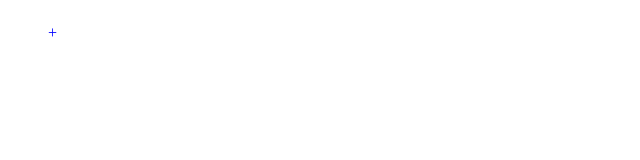
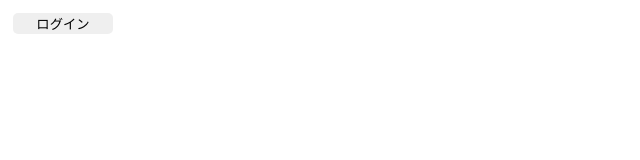
Before and after one commit to hagiya0121/memo-app-react, a React (Create React App) app: page / in a window 1280 px wide. Shown: the top 160 px of the page, without its empty margins (0-640 px from the left). Built offline with nearby package versions, Linux system fonts and the light colour scheme.

Commit message:
feat: ログイン機能

```diff
--- a/src/App.css
+++ b/src/App.css
@@ -27,7 +27,7 @@
   margin: 10px;
 }
 
-.input-area button {
+button {
   width: 100px;
   margin: 5px;
   border-radius: 5px;
--- a/src/App.js
+++ b/src/App.js
@@ -1,12 +1,15 @@
 import { useState, useEffect } from "react";
 import { IndexMemos } from "./IndexMemos";
 import { InputArea } from "./InputArea";
+import { loginContext } from "./loginContext";
 import "./App.css";
 
 export function App() {
   const [inputText, setInputText] = useState("");
   const [memos, setMemos] = useState({});
   const [editKey, setEditKey] = useState("");
+  const [isLogin, setIsLogin] = useState(false);
+  const message = isLogin ? "ログアウト" : "ログイン";
 
   function saveMemos(newMemos) {
     localStorage.setItem("memos", JSON.stringify(newMemos));
@@ -50,8 +53,15 @@ export function App() {
     setEditKey("");
   }
 
+  function onClickButton() {
+    setIsLogin(!isLogin);
+  }
+
   return (
+    <>
+      <button onClick={onClickButton}>{message}</button>
       <div className="main">
+        <loginContext.Provider value={isLogin}>
           <IndexMemos
             memos={memos}
             editKey={editKey}
@@ -66,6 +76,8 @@ export function App() {
               onClickDelete={onClickDelete}
             />
           )}
+        </loginContext.Provider>
       </div>
+    </>
   );
 }
--- a/src/IndexMemos.js
+++ b/src/IndexMemos.js
@@ -1,6 +1,10 @@
+import { useContext } from "react";
+import { loginContext } from "./loginContext.js";
+
 export function IndexMemos(props) {
   const { memos, editKey, onClickShow, onClickAdd } = props;
   const memoList = Object.entries(memos);
+  const isLogin = useContext(loginContext);
   memoList.sort(([, valueA], [, valueB]) => valueA.localeCompare(valueB));
 
   return (
@@ -14,7 +18,7 @@ export function IndexMemos(props) {
           {value.split("\n")[0]}
         </li>
       ))}
-      <li onClick={onClickAdd}>+</li>
+      {isLogin && <li onClick={onClickAdd}>+</li>}
     </ul>
   );
 }
--- a/src/InputArea.js
+++ b/src/InputArea.js
@@ -1,12 +1,18 @@
+import { useContext } from "react";
+import { loginContext } from "./loginContext.js";
+
 export function InputArea(props) {
   const { inputText, onChangeText, onClickEdit, onClickDelete } = props;
+  const isLogin = useContext(loginContext);
   return (
     <div className="input-area">
       <textarea value={inputText} rows="20" onChange={onChangeText}></textarea>
-      <div>
-        <button onClick={onClickEdit}>編集</button>
-        <button onClick={onClickDelete}>削除</button>
-      </div>
+      {isLogin && (
+        <div>
+          <button onClick={onClickEdit}>編集</button>
+          <button onClick={onClickDelete}>削除</button>
+        </div>
+      )}
     </div>
   );
 }
--- /dev/null
+++ b/src/loginContext.js
@@ -0,0 +1,3 @@
+import { createContext } from "react";
+
+export const loginContext = createContext(false);
```
Lines whose indentation alone changed are shown as unchanged.
